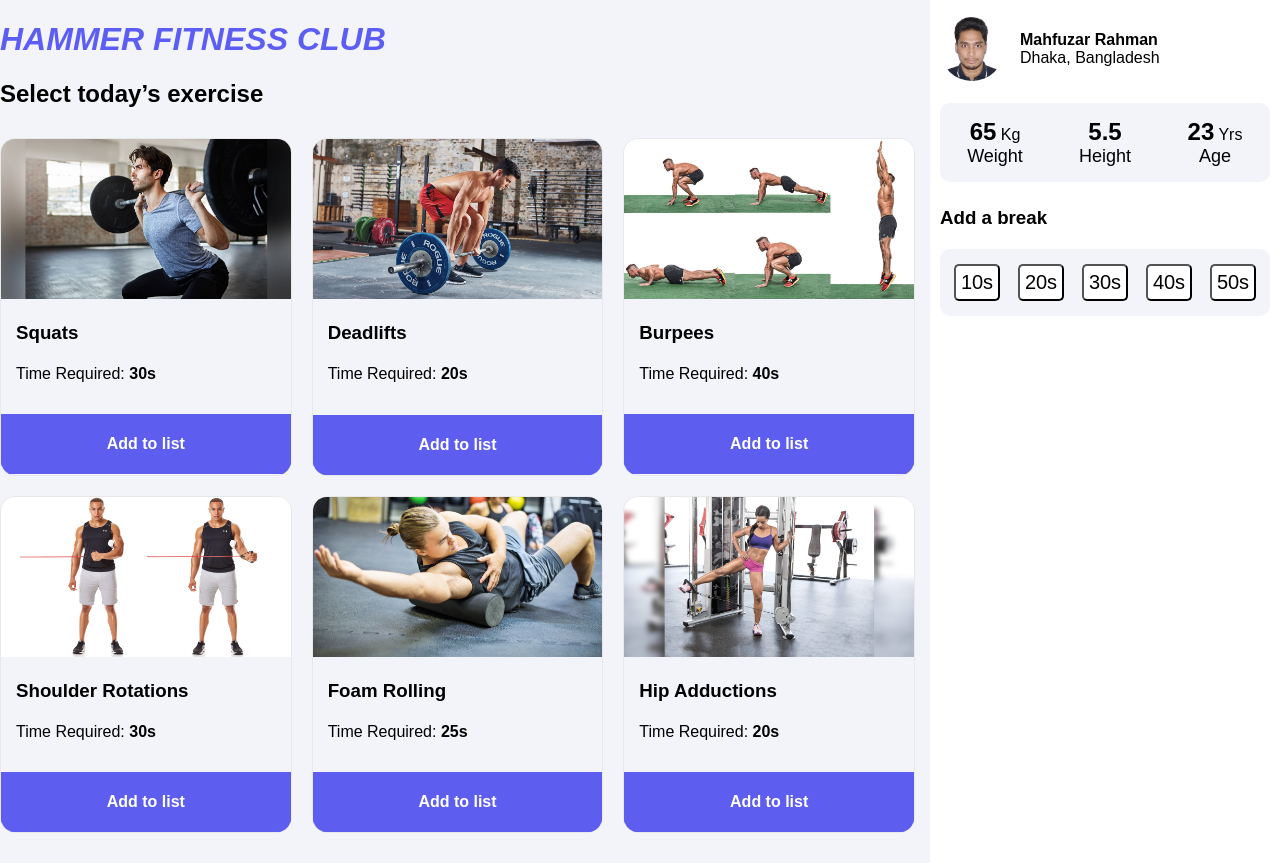
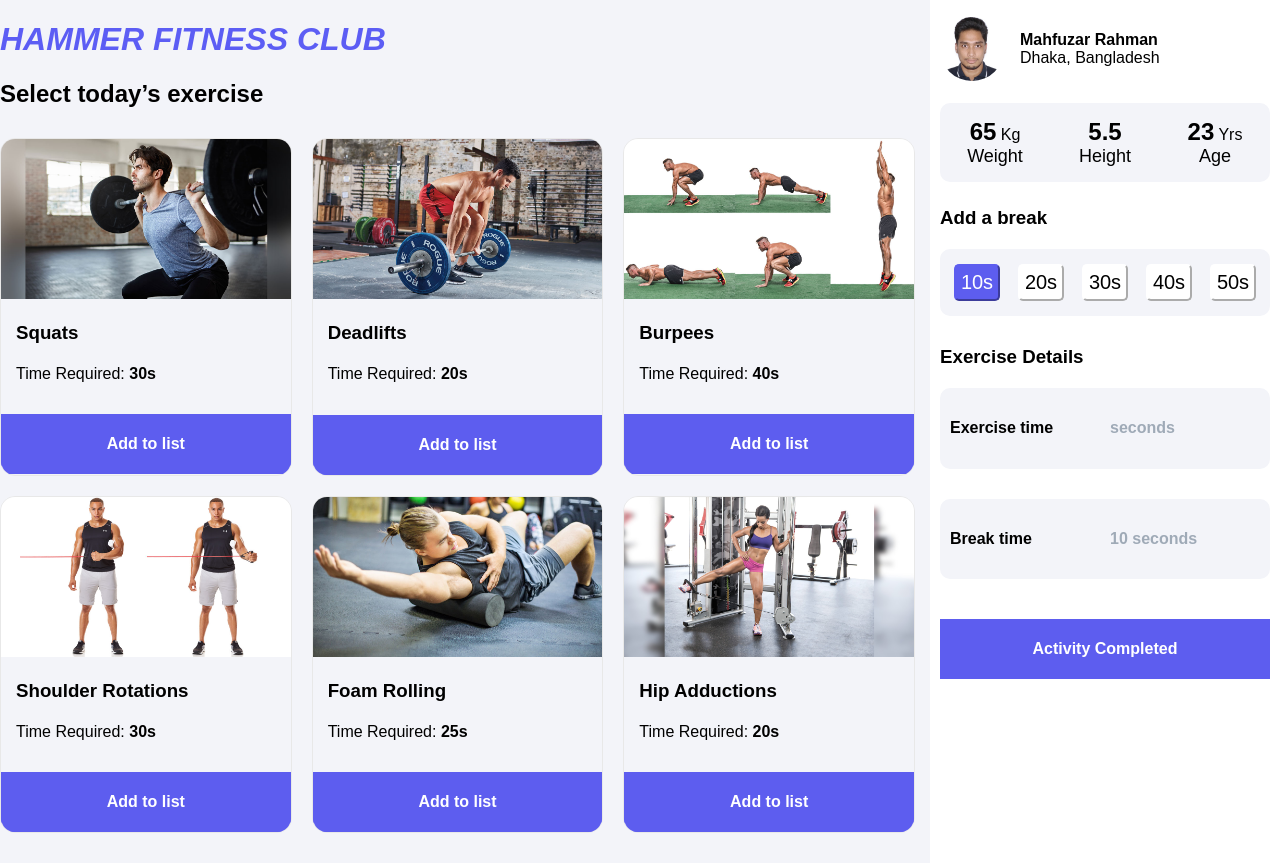
Before and after one commit to mahfuz271/hammer-fitness-club, a React (Create React App) app: page / in a window 1280 px wide. Built offline with nearby package versions, Linux system fonts and the light colour scheme.

Commit message:
sidebar done

```diff
--- a/src/App.css
+++ b/src/App.css
@@ -92,7 +92,8 @@ h1 {
 }
 
 .userinfo,
-.addbreak {
+.addbreak,
+.exercise {
   border-radius: 10px;
   padding-bottom: 15px;
   padding-top: 15px;
@@ -106,24 +107,41 @@ h1 {
   font-size: medium;
 }
 
+.exercise {
+  padding: 10px;
+  grid-template-columns: 1fr 1fr;
+  column-gap: 10px;
+  margin-bottom: 30px;
+  text-align: left;
+}
+
+.exercise .light {
+  color: #9faab7;
+}
+
 .addbreak {
   padding-right: 10px;
   padding-left: 10px;
   grid-template-columns: 1fr 1fr 1fr 1fr 1fr;
   column-gap: 10px;
   justify-items: center;
+  margin-bottom: 30px;
 }
 
 .addbreak button {
+  cursor: pointer;
   font-size: 20px;
   border-radius: 5px;
   padding: 5px;
   background-color: #fff;
+  border-color: #fff;
 }
 
 .addbreak button.active {
+  border-color: #5d5def;
   background-color: #5d5def;
   color: #fff;
+  pointer-events: none;
 }
 
 .userinfo span {
--- a/src/App.js
+++ b/src/App.js
@@ -1,11 +1,11 @@
 import './App.css';
-import Header from './components/Header/Header';
+import Main from './components/Main/Main';
 import Sidebar from './components/Sidebar/Sidebar';
 
 function App() {
   return (
     <div className='main_block'>
-      <Header></Header>
+      <Main></Main>
       <Sidebar></Sidebar>
     </div>
   );
--- a/src/components/Header/Header.js
+++ b/src/components/Main/Main.js
@@ -8,7 +8,7 @@ import Rotations from '../../img/Rotations.jpg';
 import Rolling from '../../img/Rolling.jpg';
 import Adductions from '../../img/Adductions.jpg';
 
-const Header = () => {
+const Main = () => {
     return (
         <div>
             <h1>HAMMER FITNESS CLUB</h1>
@@ -25,4 +25,4 @@ const Header = () => {
     );
 };
 
-export default Header;
+export default Main;
--- a/src/components/Sidebar/Sidebar.js
+++ b/src/components/Sidebar/Sidebar.js
@@ -15,12 +15,23 @@ const Sidebar = () => {
             </div>
             <h3>Add a break</h3>
             <div className="addbreak">
-                <button>10s</button>
+                <button className='active'>10s</button>
                 <button>20s</button>
                 <button>30s</button>
                 <button>40s</button>
                 <button>50s</button>
             </div>
+            <h3>Exercise Details</h3>
+            <div className='exercise'>
+                <h4>Exercise time</h4>
+                <h4 className='light'><span></span> seconds</h4>
+            </div>
+            <div className='exercise'>
+                <h4>Break time</h4>
+                <h4 className='light'><span>10</span> seconds</h4>
+            </div>
+
+            <button type='button' className='btn-main'>Activity Completed</button>
         </div>
     );
 };
```
